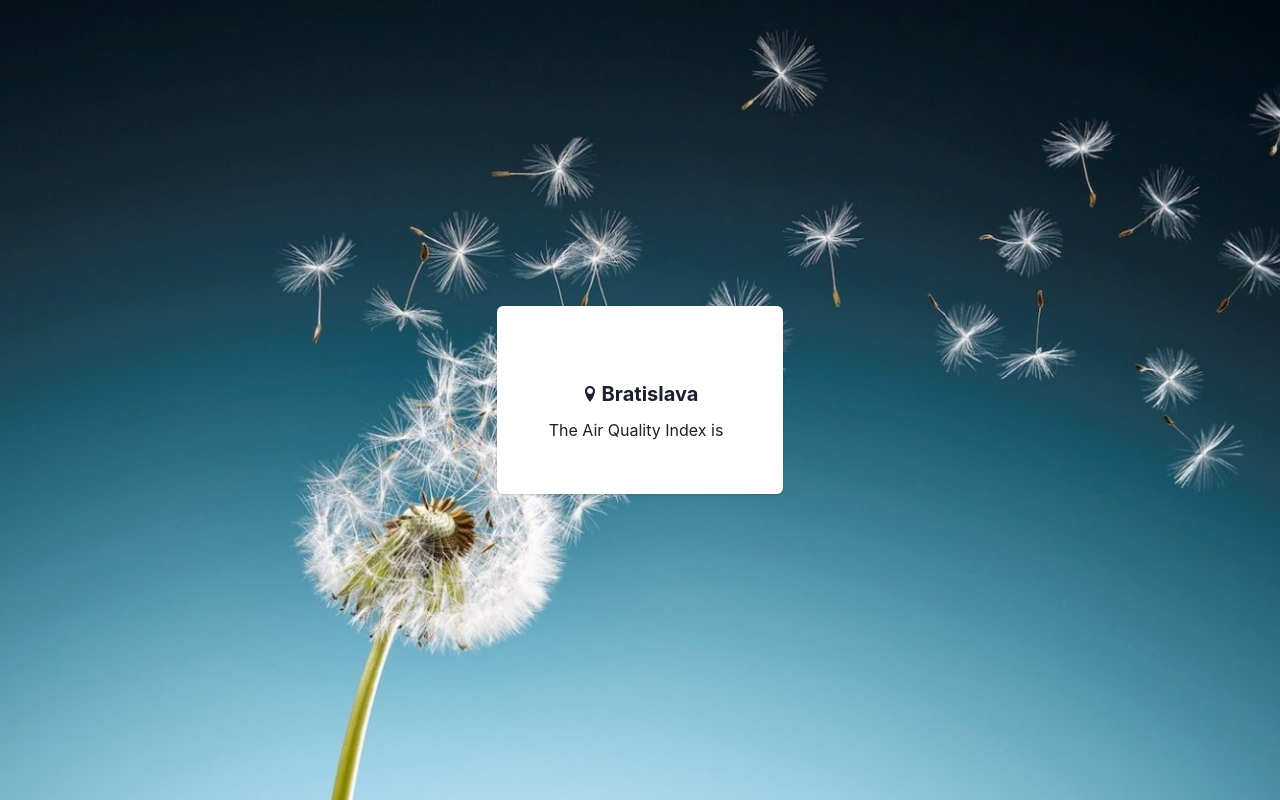
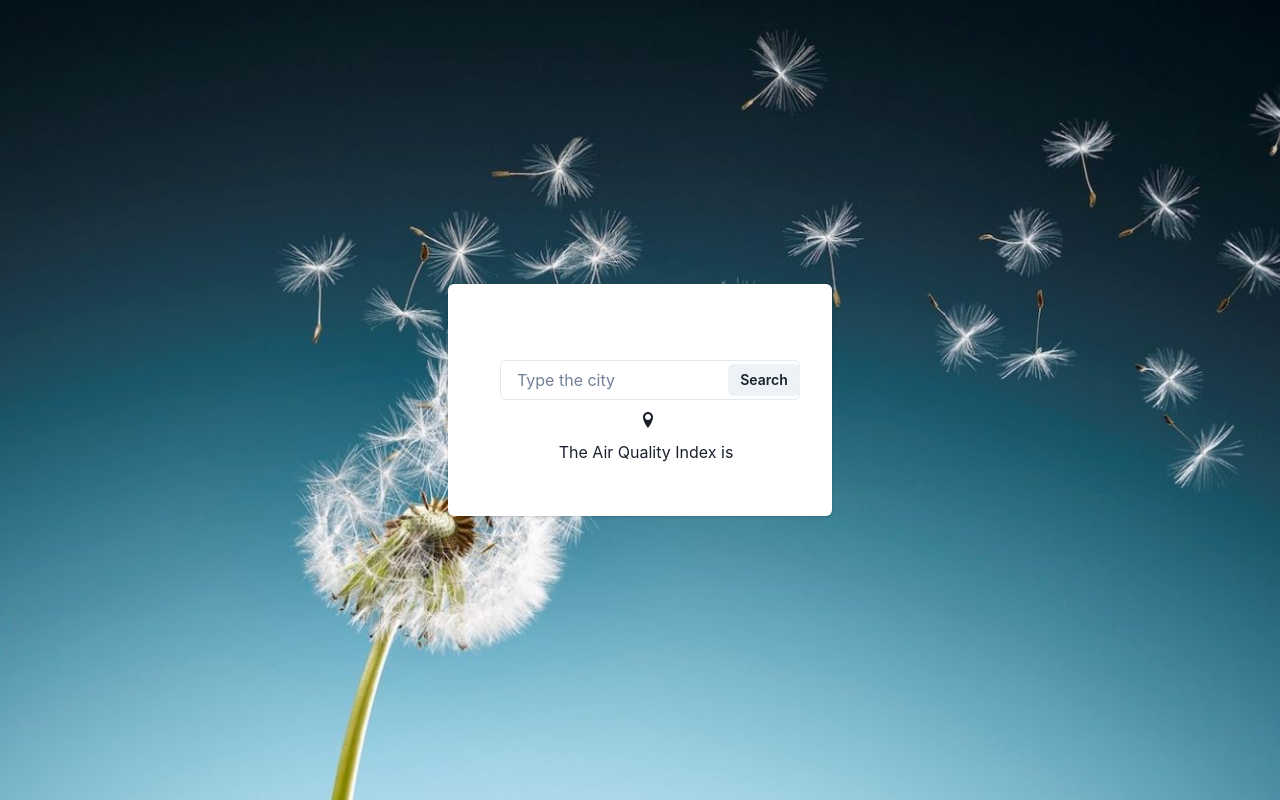
Before and after one commit to irina-baeva/intro-to-react-workshop, a React (Create React App) app in the folder final/: page / in a window 1280 px wide. Built offline with nearby package versions, Linux system fonts and the light colour scheme; no server answers.

Commit message:
Add input and set location dynamically

```diff
--- a/final/src/App.js
+++ b/final/src/App.js
@@ -9,6 +9,10 @@ import {
   Heading,
   Center,
   Flex,
+  Input,
+  InputGroup,
+  Button,
+  InputRightElement,
 } from '@chakra-ui/react';
 import { ImLocation } from 'react-icons/im';
 import './App.css';
@@ -16,13 +20,13 @@ import './App.css';
 const App = () => {
   const [coordinates, setCoordinates] = useState({});
   const [airQualityIndex, setAirQualityIndex] = useState(null);
+  const [city, setCity] = useState('');
+  const [location, setLocation] = useState(null);
 
-  const LOCATION = 'Bratislava';
-
-  const GEO_DECODER_URL = `https://api.openweathermap.org/geo/1.0/direct?q=${LOCATION}&limit=1&appid=${process.env.REACT_APP_OPEN_WEATHER_API_KEY}`;
+  const GEO_DECODER_URL = `https://api.openweathermap.org/geo/1.0/direct?q=${location}&limit=1&appid=${process.env.REACT_APP_OPEN_WEATHER_API_KEY}`;
   const AIR_QUALITY_URL = `https://api.openweathermap.org/data/2.5/air_pollution?lat=${coordinates.lat}&lon=${coordinates.lon}&appid=${process.env.REACT_APP_OPEN_WEATHER_API_KEY}`;
 
-  // 1 step: getting the coordinates
+  // 1: getting the coordinates
   const getCoordinatesByLocation = async () => {
     try {
       const coordinatesData = await fetch(GEO_DECODER_URL);
@@ -34,7 +38,7 @@ const App = () => {
     }
   };
 
-  // 2 step: getting the air quality data
+  // 2: getting the air quality data
   const getAirQualityDataByCoordinates = async () => {
     try {
       const airQualityData = await fetch(AIR_QUALITY_URL);
@@ -47,8 +51,10 @@ const App = () => {
   };
 
   useEffect(() => {
-    getCoordinatesByLocation();
-  }, []);
+    if (location) {
+      getCoordinatesByLocation();
+    }
+  }, [location]);
 
   useEffect(() => {
     if (coordinates.name) {
@@ -56,19 +62,40 @@ const App = () => {
     }
   }, [coordinates.name]);
 
+  // 3: handle input change
+  const handleInputChange = (e) => {
+    setCity(e.target.value);
+  };
+
+  // 4: handle button click
+  const handleClick = () => {
+    setLocation(city);
+  };
   return (
     <Container>
       <Center h={'100vh'}>
         <Card maxW="sm" p={8}>
           <CardBody>
-            <Stack mt="6" spacing="3">
+            <Stack mt="6" spacing="3" style={{ width: '300px' }}>
+              <InputGroup size="md">
+                <Input
+                  type={'text'}
+                  placeholder="Type the city"
+                  onChange={handleInputChange}
+                />
+                <InputRightElement width="4.5rem">
+                  <Button size="sm" onClick={handleClick}>
+                    {'Search'}
+                  </Button>
+                </InputRightElement>
+              </InputGroup>
               <Flex justifyContent={'center'} alignItems={'center'}>
                 <Icon as={ImLocation} mr={1} />
-                <Heading size="md">{LOCATION}</Heading>
+                <Heading size="md">{coordinates?.name}</Heading>
               </Flex>
               <Flex justifyContent={'center'} alignItems={'center'}>
                 <Text mr={2}>The Air Quality Index is </Text>
-                <Text fontSize="xl" color='blue.600'>
+                <Text fontSize="xl" color="blue.600">
                   {airQualityIndex}
                 </Text>
               </Flex>
```
